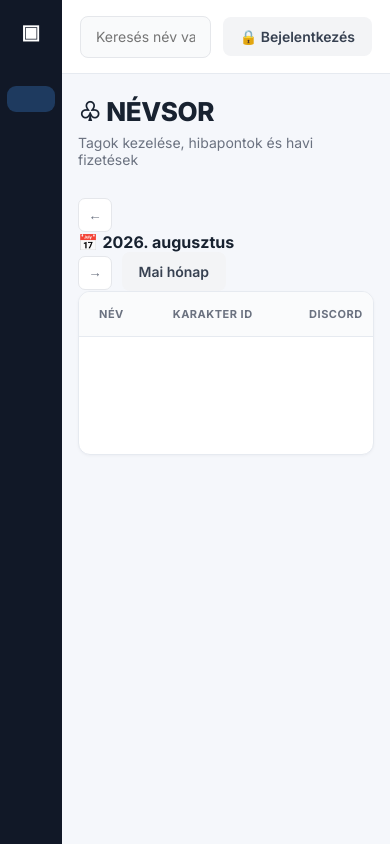
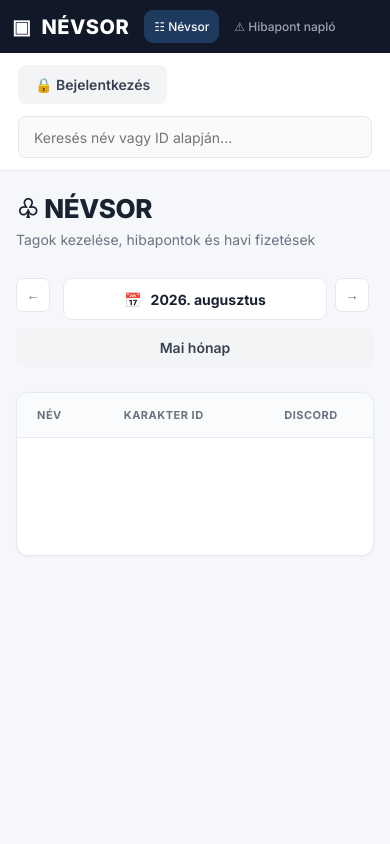
Before and after one commit to kismok/nevsor-weboldal, a Flask app: page / in a window 390 px wide. Run offline with Flask 3, Linux system fonts and the light colour scheme; data that the repository does not hold is empty.

Commit message:
Update style.css

```diff
--- a/static/style.css
+++ b/static/style.css
@@ -1,23 +1,37 @@
 @import url('https://fonts.googleapis.com/css2?family=Inter:wght@400;500;600;700;800&display=swap');
+
+
+/* =====================================================
+   ALAPOK
+===================================================== */
 
 * {
     box-sizing: border-box;
 }
 
+
 :root {
     --bg: #f5f7fb;
+
     --sidebar: #111827;
     --sidebar-hover: #1f2937;
+
     --text: #182230;
     --muted: #6b7280;
+
     --border: #e6eaf0;
     --card: #ffffff;
+
     --primary: #2563eb;
     --primary-hover: #1d4ed8;
+
     --red: #ef4444;
     --green: #22c55e;
     --orange: #f59e0b;
+
+    --discord: #5865f2;
 }
+
 
 html,
 body {
@@ -25,46 +39,67 @@ body {
     min-height: 100%;
 }
 
+
 body {
     font-family: "Inter", Arial, sans-serif;
     background: var(--bg);
     color: var(--text);
 }
 
+
+button,
+input,
+textarea,
+select {
+    font-family: inherit;
+}
+
+
 .app {
     display: flex;
     min-height: 100vh;
 }
 
-/* =========================
+
+/* =====================================================
    BAL OLDALI MENÜ
-========================= */
+===================================================== */
 
 .sidebar {
     width: 250px;
     min-height: 100vh;
+
     background: var(--sidebar);
     color: white;
+
     padding: 26px 14px;
+
     display: flex;
     flex-direction: column;
+
     flex-shrink: 0;
 }
+
 
 .brand {
     padding: 0 14px;
     margin-bottom: 42px;
+
     font-size: 20px;
     font-weight: 800;
+
     letter-spacing: 0.5px;
+
     display: flex;
     align-items: center;
     gap: 10px;
 }
 
+
 .brand span {
     color: #ffffff;
 }
+
 
 .sidebar nav {
     display: flex;
@@ -72,791 +107,1326 @@ body {
     gap: 7px;
 }
 
+
 .sidebar nav a {
     color: #9ca3af;
+
     text-decoration: none;
+
     font-size: 14px;
     font-weight: 500;
+
     padding: 13px 15px;
+
     border-radius: 9px;
+
     transition: 0.2s;
 }
+
 
 .sidebar nav a:hover {
     background: var(--sidebar-hover);
     color: white;
 }
 
+
 .sidebar nav a.active {
     background: #1e3a5f;
     color: #ffffff;
 }
 
-/* =========================
-   FŐ RÉSZ
-========================= */
+
+/* =====================================================
+   FŐ TARTALOM
+===================================================== */
 
 main {
     flex: 1;
     min-width: 0;
 }
 
+
 header {
     height: 74px;
+
     background: white;
+
     border-bottom: 1px solid var(--border);
+
     display: flex;
     align-items: center;
+
     gap: 20px;
+
     padding: 0 34px;
 }
+
 
 .hamb {
     font-size: 23px;
     color: #6b7280;
+
+    flex-shrink: 0;
 }
+
 
 .search {
     flex: 1;
     max-width: 600px;
 }
 
+
 .search input {
     width: 100%;
     height: 42px;
+
     border: 1px solid #e5e7eb;
     background: #f9fafb;
+
     border-radius: 8px;
+
     padding: 0 15px;
+
     font-size: 14px;
+
     outline: none;
+
     color: var(--text);
+
     margin-bottom: 0;
 }
+
 
 .search input:focus {
     border-color: #93c5fd;
     background: white;
 }
 
+
 .content {
     padding: 38px;
+
     max-width: 1400px;
+
     margin: 0 auto;
 }
 
+
+/* =====================================================
+   OLDAL FEJLÉC
+===================================================== */
+
 .title-row {
     display: flex;
+
     justify-content: space-between;
     align-items: center;
+
     gap: 20px;
+
     margin-bottom: 30px;
 }
 
+
 .title-row h1 {
     margin: 0;
+
     font-size: 26px;
     font-weight: 800;
+
     letter-spacing: -0.4px;
 }
 
+
 .title-row p {
     margin: 7px 0 0;
+
     font-size: 14px;
+
     color: var(--muted);
 }
 
+
 .title-buttons {
     display: flex;
+
     align-items: center;
+
     gap: 10px;
 }
 
+
 .auth-buttons {
     margin-left: auto;
+
     display: flex;
     align-items: center;
+
     gap: 12px;
 }
+
 
 .logged-user {
     font-size: 13px;
     font-weight: 600;
+
     color: var(--green);
 }
 
-/* =========================
+
+/* =====================================================
    GOMBOK
-========================= */
+===================================================== */
 
 .primary,
 .secondary {
     border: 0;
+
     border-radius: 8px;
+
     padding: 11px 17px;
-  font-family: inherit;
+
     font-size: 14px;
     font-weight: 600;
+
     cursor: pointer;
+
     transition: 0.2s;
+
     text-decoration: none;
+
     display: inline-flex;
+
     align-items: center;
     justify-content: center;
+
+    white-space: nowrap;
 }
+
 
 .primary {
     background: var(--primary);
+
     color: white;
-  box-shadow: 0 2px 4px rgba(37, 99, 235, 0.18);
+
+    box-shadow:
+        0 2px 4px
+        rgba(37, 99, 235, 0.18);
 }
+
 
 .primary:hover {
     background: var(--primary-hover);
 }
 
+
 .secondary {
     background: #f3f4f6;
+
     color: #374151;
 }
+
 
 .secondary:hover {
     background: #e5e7eb;
 }
 
+
+.primary:disabled,
+.secondary:disabled {
+    opacity: 0.6;
+
+    cursor: not-allowed;
+}
+
+
 .full {
     width: 100%;
+
     margin-top: 8px;
 }
 
-/* =========================
+
+/* =====================================================
+   HÓNAP VÁLTÓ
+===================================================== */
+
+.month-selector {
+    display: flex;
+
+    align-items: center;
+
+    gap: 10px;
+
+    margin-bottom: 25px;
+
+    flex-wrap: wrap;
+}
+
+
+.selected-month {
+    min-width: 190px;
+
+    height: 42px;
+
+    padding: 0 18px;
+
+    background: white;
+
+    border: 1px solid var(--border);
+
+    border-radius: 9px;
+
+    display: flex;
+
+    align-items: center;
+    justify-content: center;
+
+    gap: 9px;
+
+    font-size: 14px;
+}
+
+
+.selected-month b {
+    font-weight: 700;
+}
+
+
+/* =====================================================
    DISCORD SZINKRON
-========================= */
+===================================================== */
 
 .sync-result {
     margin-bottom: 20px;
 }
 
+
 .sync-success {
     background: #ecfdf3;
+
     border: 1px solid #bbf7d0;
+
     color: #166534;
+
     border-radius: 10px;
+
     padding: 16px 18px;
+
     font-size: 14px;
 }
 
+
 .sync-success p {
     margin: 10px 0 0;
+
     line-height: 1.7;
 }
 
+
 .sync-error {
     background: #fef2f2;
+
     border: 1px solid #fecaca;
+
     color: #b91c1c;
+
     border-radius: 10px;
+
     padding: 14px 16px;
+
     font-size: 14px;
 }
 
-/* =========================
+
+/* =====================================================
    TÁBLÁZAT
-========================= */
+===================================================== */
 
 .card {
     background: var(--card);
+
     border: 1px solid var(--border);
+
     border-radius: 12px;
+
     overflow: hidden;
-  box-shadow: 0 1px 3px rgba(15, 23, 42, 0.04);
+
+    box-shadow:
+        0 1px 3px
+        rgba(15, 23, 42, 0.04);
 }
+
 
 .table-wrap {
     overflow-x: auto;
 }
 
+
 table {
     width: 100%;
+
     border-collapse: collapse;
-  min-width: 850px;
+
+    min-width: 1000px;
 }
+
 
 thead {
     background: #fafbfc;
 }
 
+
 th {
     padding: 15px 20px;
+
     text-align: left;
+
     color: #6b7280;
+
     font-size: 11px;
     font-weight: 700;
+
     letter-spacing: 0.5px;
+
     text-transform: uppercase;
-  border-bottom: 1px solid var(--border);
+
+    border-bottom:
+        1px solid var(--border);
 }
+
 
 td {
     padding: 18px 20px;
-  border-bottom: 1px solid #eef0f4;
+
+    border-bottom:
+        1px solid #eef0f4;
+
     font-size: 14px;
+
     vertical-align: middle;
 }
+
 
 tbody tr:last-child td {
     border-bottom: 0;
 }
 
+
 tbody tr:hover {
     background: #fafcff;
 }
+
 
 td b {
     font-weight: 600;
 }
 
+
 .points {
     color: var(--red);
+
     font-weight: 700;
 }
 
+
 .zero {
     color: var(--green);
+
     font-weight: 700;
 }
 
+
 .online {
     color: var(--green);
+
     font-size: 11px;
+
+    margin-right: 4px;
 }
+
 
 .muted {
     color: #9ca3af;
 }
 
+
 .empty {
     text-align: center;
+
     color: var(--muted);
+
     padding: 50px !important;
 }
 
-/* =========================
-   BEFIZETÉSI ÁLLAPOT
-========================= */
+
+/* =====================================================
+   FIZETÉSI ÁLLAPOTOK
+===================================================== */
 
 .payment-paid,
 .payment-unpaid,
-.payment-pending {
+.payment-pending,
+.payment-exempt {
     display: inline-flex;
+
     align-items: center;
+
     gap: 7px;
+
     padding: 6px 10px;
+
     border-radius: 999px;
+
     font-size: 12px;
     font-weight: 700;
+
     white-space: nowrap;
 }
 
+
 .payment-paid {
     background: #ecfdf3;
+
     color: #15803d;
-  border: 1px solid #bbf7d0;
+
+    border:
+        1px solid #bbf7d0;
 }
+
 
 .payment-unpaid {
     background: #fef2f2;
+
     color: #dc2626;
-  border: 1px solid #fecaca;
+
+    border:
+        1px solid #fecaca;
 }
+
 
 .payment-pending {
     background: #fffbeb;
+
     color: #b45309;
-  border: 1px solid #fde68a;
+
+    border:
+        1px solid #fde68a;
 }
+
+
+.payment-exempt {
+    background: #fefce8;
+
+    color: #a16207;
+
+    border:
+        1px solid #fde68a;
+}
+
 
 .payment-date {
     display: block;
+
     margin-top: 5px;
+
     color: var(--muted);
+
     font-size: 11px;
 }
 
-/* =========================
+
+/* =====================================================
    IKON GOMBOK
-========================= */
+===================================================== */
 
 .icon {
     width: 34px;
     height: 34px;
+
     margin-right: 5px;
+
     border: 1px solid #e5e7eb;
+
     background: white;
+
     color: #6b7280;
+
     border-radius: 7px;
+
     cursor: pointer;
+
     transition: 0.2s;
+
+    display: inline-flex;
+
+    align-items: center;
+    justify-content: center;
 }
+
 
 .icon:hover {
     border-color: #bfdbfe;
+
     background: #eff6ff;
+
     color: var(--primary);
 }
 
+
 .icon.edit:hover {
     border-color: #bfdbfe;
+
     background: #eff6ff;
+
     color: var(--primary);
 }
 
+
 .icon.delete:hover {
     border-color: #fecaca;
+
     background: #fef2f2;
+
     color: var(--red);
 }
+
 
 .inline {
     display: inline;
 }
 
-/* =========================
+
+/* =====================================================
    JOBB OLDALI RÉSZLETEK
-========================= */
+===================================================== */
 
 .details {
     width: 0;
+
     background: white;
-  border-left: 0 solid var(--border);
+
+    border-left:
+        0 solid var(--border);
+
     overflow: hidden;
+
     flex-shrink: 0;
-  transition: width 0.25s ease;
+
+    transition:
+        width 0.25s ease;
 }
+
 
 .details.open {
     width: 390px;
-  border-left: 1px solid var(--border);
+
+    border-left:
+        1px solid var(--border);
+
     overflow-y: auto;
 }
 
+
 .detail-head {
     height: 74px;
+
     padding: 0 22px;
-  border-bottom: 1px solid var(--border);
+
+    border-bottom:
+        1px solid var(--border);
+
     display: flex;
+
     align-items: center;
+
     justify-content: space-between;
+
     font-size: 15px;
 }
+
 
 .detail-head button,
 .close {
     border: 0;
+
     background: transparent;
+
     font-size: 25px;
+
     color: #9ca3af;
+
     cursor: pointer;
 }
+
 
 .detail-head button:hover,
 .close:hover {
     color: var(--text);
 }
 
+
 #detailContent {
     padding: 22px;
 }
 
+
 .profile {
     text-align: center;
+
     padding: 8px 0 20px;
 }
 
+
 .profile h2 {
     margin: 12px 0 5px;
+
     font-size: 20px;
 }
 
+
 .profile p {
     margin: 0;
+
     color: var(--muted);
+
     font-size: 13px;
 }
+
 
 .avatar {
     width: 68px;
     height: 68px;
+
     margin: 0 auto;
+
     border-radius: 50%;
+
     background: #dbeafe;
+
     color: var(--primary);
+
     display: flex;
+
     align-items: center;
     justify-content: center;
+
     font-size: 27px;
+
     font-weight: 700;
 }
 
+
 .box {
-  border: 1px solid var(--border);
+    border:
+        1px solid var(--border);
+
     border-radius: 10px;
+
     padding: 17px;
+
     margin-bottom: 15px;
+
     background: white;
 }
 
+
 .box h3 {
     margin: 0 0 13px;
+
     font-size: 14px;
 }
 
+
 .bigpoints {
     color: var(--red);
+
     font-size: 32px;
+
     font-weight: 800;
 }
 
+
 .bigpoints small {
     color: var(--muted);
+
     font-size: 13px;
+
     font-weight: 500;
 }
 
-/* =========================
+
+/* =====================================================
    ŰRLAPOK
-========================= */
+===================================================== */
 
 input,
 textarea,
 select {
     width: 100%;
-  border: 1px solid #e5e7eb;
+
+    border:
+        1px solid #e5e7eb;
+
     border-radius: 7px;
+
     padding: 11px 12px;
-  font-family: inherit;
+
     font-size: 14px;
+
     outline: none;
+
     margin-bottom: 10px;
+
     color: var(--text);
+
     background: white;
 }
+
 
 input:focus,
 textarea:focus,
 select:focus {
     border-color: #93c5fd;
-  box-shadow: 0 0 0 3px rgba(59, 130, 246, 0.08);
+
+    box-shadow:
+        0 0 0 3px
+        rgba(59, 130, 246, 0.08);
 }
+
+
+input:disabled {
+    background: #f3f4f6;
+
+    color: #9ca3af;
+
+    cursor: not-allowed;
+}
+
 
 textarea {
     resize: vertical;
+
     min-height: 85px;
 }
 
+
 input[type="checkbox"] {
     width: auto;
+
     margin: 0 8px 0 0;
+
     accent-color: var(--primary);
 }
 
+
 .form-check {
     display: flex;
+
     align-items: center;
+
     margin: 10px 0 15px;
+
     font-size: 14px;
 }
 
+
 .form-row {
     display: flex;
+
     gap: 10px;
 }
+
 
 .form-row > * {
     flex: 1;
 }
 
-/* =========================
+
+/* =====================================================
    HIBAPONT NAPLÓ
-========================= */
+===================================================== */
 
 .log {
-  border-top: 1px solid var(--border);
+    border-top:
+        1px solid var(--border);
+
     padding: 13px 0;
+
     font-size: 13px;
 }
+
 
 .log:first-of-type {
     border-top: 0;
 }
 
+
 .log-top {
     display: flex;
+
     align-items: center;
+
     justify-content: space-between;
+
     gap: 10px;
+
     margin-bottom: 6px;
 }
 
+
 .log small {
     display: block;
+
     margin-top: 5px;
+
     color: #9ca3af;
 }
 
+
 .penalty-delete {
     border: 0;
+
     background: transparent;
+
     cursor: pointer;
+
     font-size: 15px;
+
     padding: 3px 5px;
+
     opacity: 0.7;
 }
+
 
 .penalty-delete:hover {
     opacity: 1;
 }
 
-/* =========================
-   DISCORDON VAN, DE NINCS
-   A NÉVSORBAN
-========================= */
+
+/* =====================================================
+   DISCORDON VAN, DE NINCS A NÉVSORBAN
+===================================================== */
 
 .discord-unmatched-card {
     margin-top: 25px;
+
     overflow: visible;
 }
 
+
 .discord-unmatched-header {
     display: flex;
+
     align-items: center;
+
     justify-content: space-between;
+
     gap: 20px;
+
     padding: 22px;
-  border-bottom: 1px solid var(--border);
+
+    border-bottom:
+        1px solid var(--border);
 }
+
 
 .discord-unmatched-header h2 {
     margin: 0;
+
     font-size: 16px;
 }
 
+
 .discord-unmatched-header p {
     margin: 7px 0 0;
+
     font-size: 13px;
+
     color: var(--muted);
 }
+
 
 .unmatched-list {
     padding: 12px 22px 22px;
 }
 
+
 .unmatched-member {
     display: flex;
+
     align-items: center;
+
+    justify-content: space-between;
+
     gap: 13px;
+
     padding: 15px 0;
-  border-bottom: 1px solid var(--border);
+
+    border-bottom:
+        1px solid var(--border);
 }
+
 
 .unmatched-member:last-child {
     border-bottom: 0;
 }
 
-.unmatched-avatar {
-  width: 42px;
-  height: 42px;
-  flex-shrink: 0;
-  border-radius: 50%;
-  background: #fee2e2;
-  color: var(--red);
+
+.unmatched-member > div {
+    min-width: 0;
+
     display: flex;
-  align-items: center;
-  justify-content: center;
-  font-weight: 800;
-  font-size: 17px;
+    flex-direction: column;
+
+    gap: 4px;
 }
 
-.unmatched-info {
-  min-width: 0;
-  flex: 1;
-}
 
-.unmatched-info b {
-  display: block;
+.unmatched-member b {
     overflow: hidden;
+
     text-overflow: ellipsis;
+
     white-space: nowrap;
 }
 
-.unmatched-info small {
-  display: block;
-  margin-top: 3px;
+
+.unmatched-member small {
     color: var(--muted);
+
     font-size: 12px;
 }
 
-.unmatched-status {
-  color: var(--red);
-  font-size: 12px;
-  font-weight: 700;
-  white-space: nowrap;
-}
 
-/* =========================
-   ÚJ TAG ABLAK
-========================= */
+/* =====================================================
+   ÚJ TAG / SZERKESZTÉS MODAL
+===================================================== */
 
 .modal {
     display: none;
+
     position: fixed;
+
     inset: 0;
+
     z-index: 50;
-  background: rgba(15, 23, 42, 0.45);
+
+    background:
+        rgba(15, 23, 42, 0.45);
+
     align-items: center;
+
     justify-content: center;
 }
+
 
 .modal.show {
     display: flex;
 }
 
+
 .modal-card {
     position: relative;
+
     width: 420px;
-  max-width: calc(100% - 30px);
-  max-height: calc(100vh - 30px);
+
+    max-width:
+        calc(100% - 30px);
+
+    max-height:
+        calc(100vh - 30px);
+
     overflow-y: auto;
+
     background: white;
+
     border-radius: 13px;
+
     padding: 28px;
-  box-shadow: 0 20px 60px rgba(0, 0, 0, 0.18);
+
+    box-shadow:
+        0 20px 60px
+        rgba(0, 0, 0, 0.18);
 }
+
 
 .modal-card h2 {
     margin: 0 0 22px;
+
     font-size: 20px;
 }
 
+
 .modal-card label {
     display: block;
+
     font-size: 13px;
+
     font-weight: 600;
+
     margin: 13px 0 7px;
 }
 
+
 .close {
     position: absolute;
+
     top: 13px;
+
     right: 16px;
 }
 
-/* =========================
-   MOBIL
-========================= */
+
+/* =====================================================
+   MOBIL / TABLET
+===================================================== */
 
 @media (max-width: 900px) {
 
     .sidebar {
         width: 62px;
+
         padding: 20px 7px;
     }
 
+
     .brand {
         padding: 0;
+
         justify-content: center;
+
         font-size: 20px;
     }
+
 
     .brand span {
         display: none;
     }
 
+
     .sidebar nav a {
         font-size: 0;
+
         text-align: center;
+
         padding: 13px 5px;
     }
 
+
     header {
         padding: 0 18px;
+
         gap: 12px;
     }
+
 
     .search {
         max-width: none;
     }
 
+
     .content {
         padding: 22px 16px;
     }
 
+
     .title-row {
         align-items: flex-start;
+
         flex-direction: column;
     }
 
+
     .title-buttons {
         width: 100%;
+
         flex-wrap: wrap;
     }
+
 
     .auth-buttons {
         gap: 6px;
     }
 
+
     .logged-user {
         display: none;
     }
 
+
+    .month-selector {
+        gap: 8px;
+    }
+
+
     .discord-unmatched-header {
         align-items: flex-start;
+
         flex-direction: column;
     }
 
+
     .unmatched-member {
         align-items: flex-start;
+
         flex-wrap: wrap;
     }
 
-  .unmatched-status {
-    width: 100%;
-    margin-left: 55px;
-  }
 
     .details.open {
         position: fixed;
+
         z-index: 20;
+
         top: 0;
         right: 0;
-    width: min(390px, 100%);
+
+        width:
+            min(390px, 100%);
+
         height: 100vh;
-    box-shadow: -10px 0 30px rgba(0, 0, 0, 0.12);
+
+        box-shadow:
+            -10px 0 30px
+            rgba(0, 0, 0, 0.12);
     }
 
 }
 
+
+/* =====================================================
+   TELEFON
+===================================================== */
+
 @media (max-width: 600px) {
+
+    .app {
+        display: block;
+    }
+
+
+    .sidebar {
+        width: 100%;
+        min-height: auto;
+
+        padding: 10px 12px;
+
+        flex-direction: row;
+
+        align-items: center;
+
+        gap: 15px;
+    }
+
+
+    .brand {
+        margin: 0;
+
+        padding: 0;
+
+        flex-shrink: 0;
+    }
+
+
+    .brand span {
+        display: inline;
+    }
+
+
+    .sidebar nav {
+        flex: 1;
+
+        flex-direction: row;
+
+        gap: 5px;
+
+        overflow-x: auto;
+    }
+
+
+    .sidebar nav a {
+        font-size: 12px;
+
+        padding: 9px 10px;
+
+        white-space: nowrap;
+    }
+
 
     header {
         height: auto;
+
         min-height: 74px;
+
         padding-top: 12px;
         padding-bottom: 12px;
+
+        flex-wrap: wrap;
     }
+
 
     .hamb {
         display: none;
     }
 
+
+    .search {
+        order: 3;
+
+        flex-basis: 100%;
+    }
+
+
+    .auth-buttons {
+        margin-left: 0;
+    }
+
+
+    .title-buttons {
+        flex-direction: column;
+
+        align-items: stretch;
+    }
+
+
     .title-buttons .primary,
     .title-buttons .secondary {
+        width: 100%;
+    }
+
+
+    .month-selector {
+        align-items: stretch;
+    }
+
+
+    .selected-month {
         flex: 1;
+
+        min-width: 0;
     }
+
+
+    .month-selector .secondary {
+        width: 100%;
+    }
+
 
     .form-row {
         flex-direction: column;
+
         gap: 0;
     }
 
+
+    .modal-card {
+        padding: 24px 20px;
     }
+
+
+    .details.open {
+        width: 100%;
+    }
+
+}
```
Lines whose indentation alone changed are shown as unchanged.
